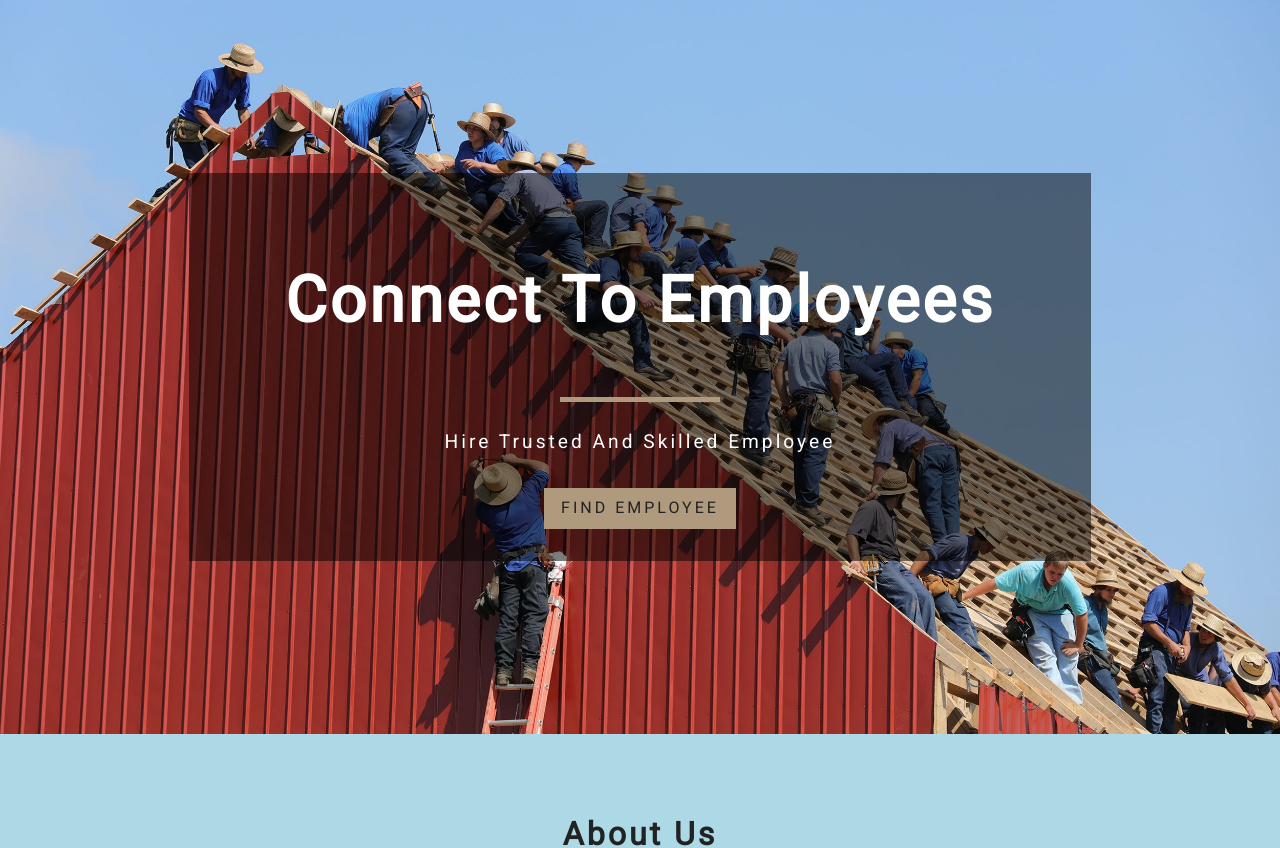
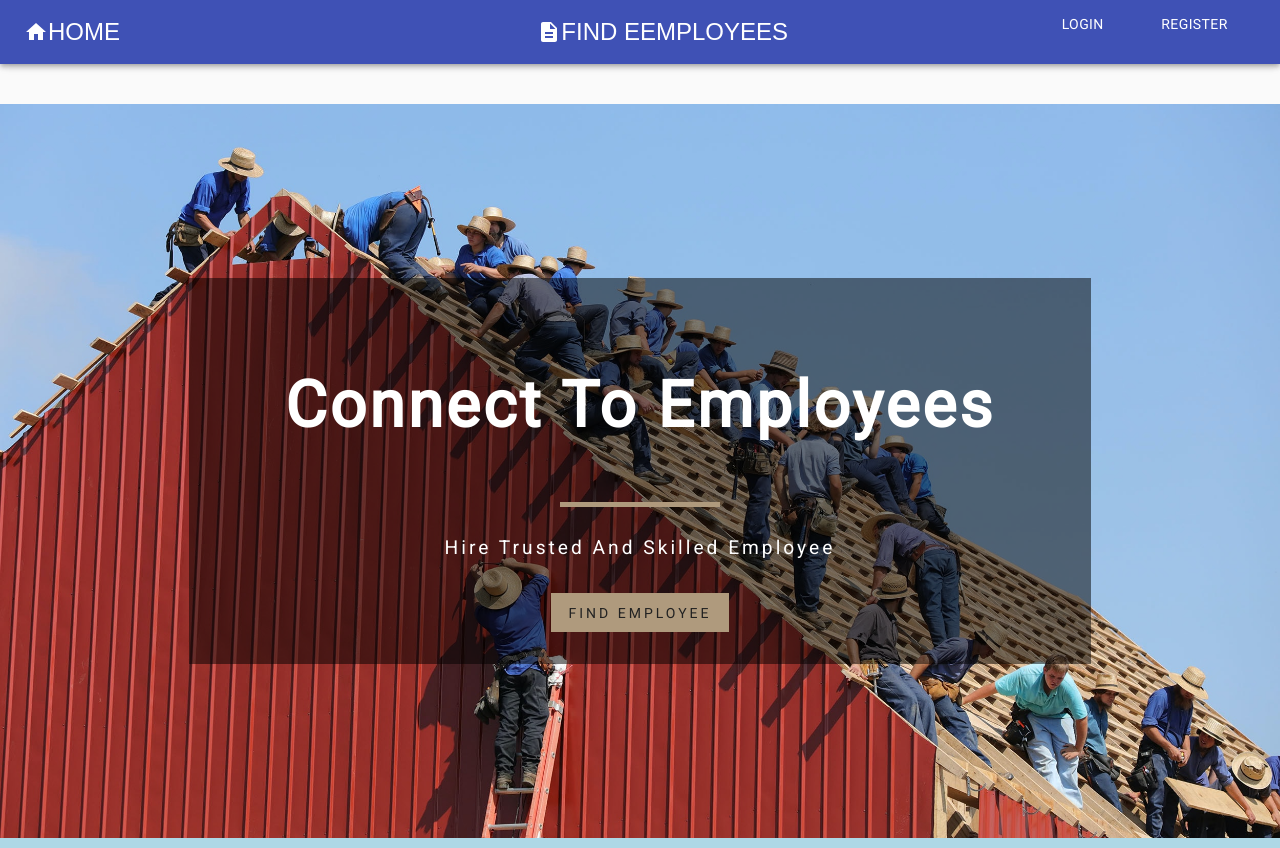
Before and after one commit to marasinipradeep/Go-Employee, a React (Create React App) app in the folder client/: page / in a window 1280 px wide. Shown: the top 848 px of the page. Built offline with nearby package versions, Linux system fonts and the light colour scheme.

Commit message:
#Section servies completed

```diff
--- a/client/src/App.js
+++ b/client/src/App.js
@@ -1,5 +1,10 @@
 import React from 'react';
 import { BrowserRouter as Router, Switch, Route } from "react-router-dom"
+
+//Importing Components
+import Header from "./Components/Header/Header";
+
+//Importing pages
 import Home from "./Components/Pages/Home/Home"
 
 //Importing Styles
@@ -9,6 +14,7 @@ import "./style.css"
 function App() {
   return (
     <Router>
+       <Header />
       <div>
         <Switch>
           <Route exact path="/" component={Home} />
```
